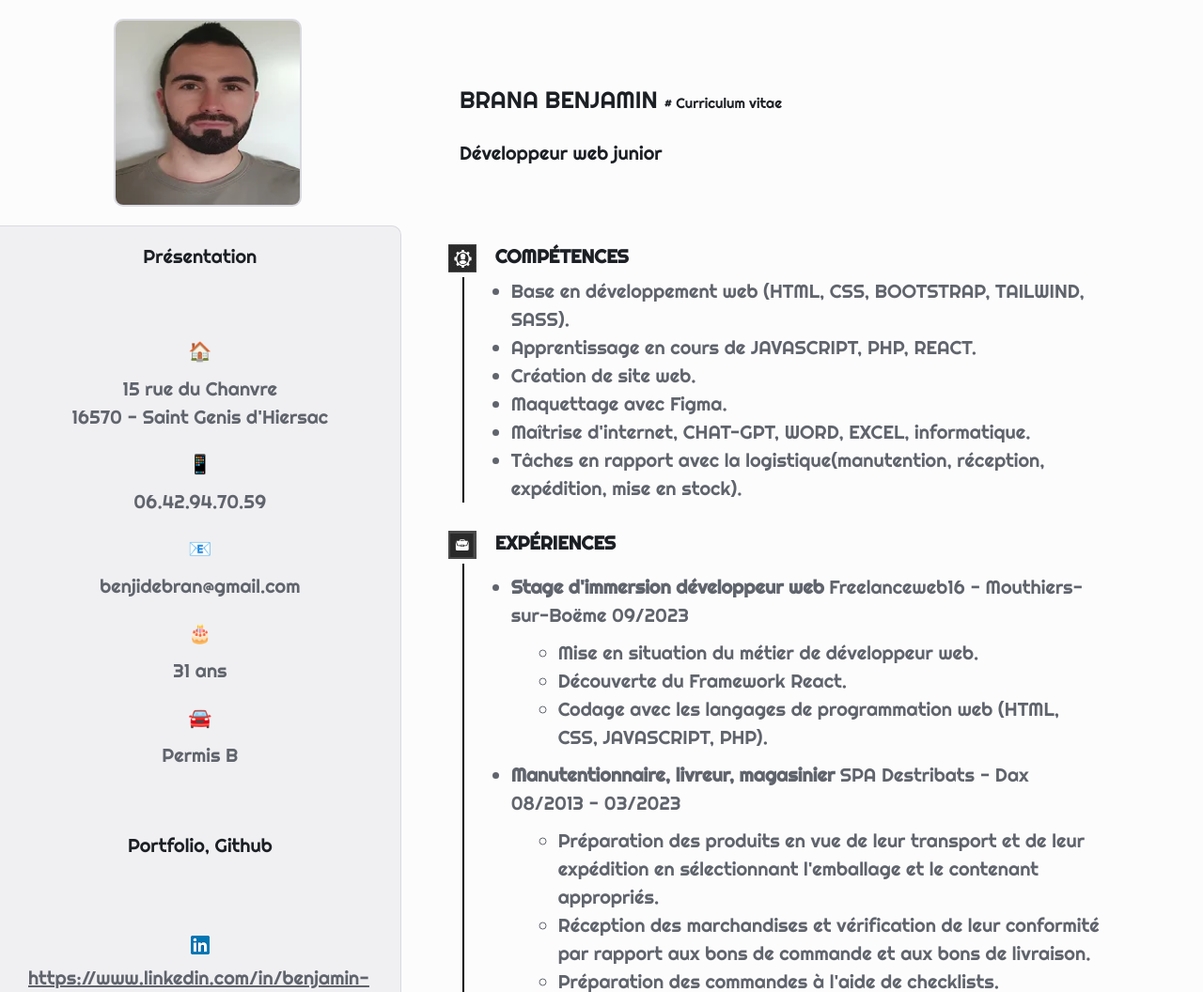
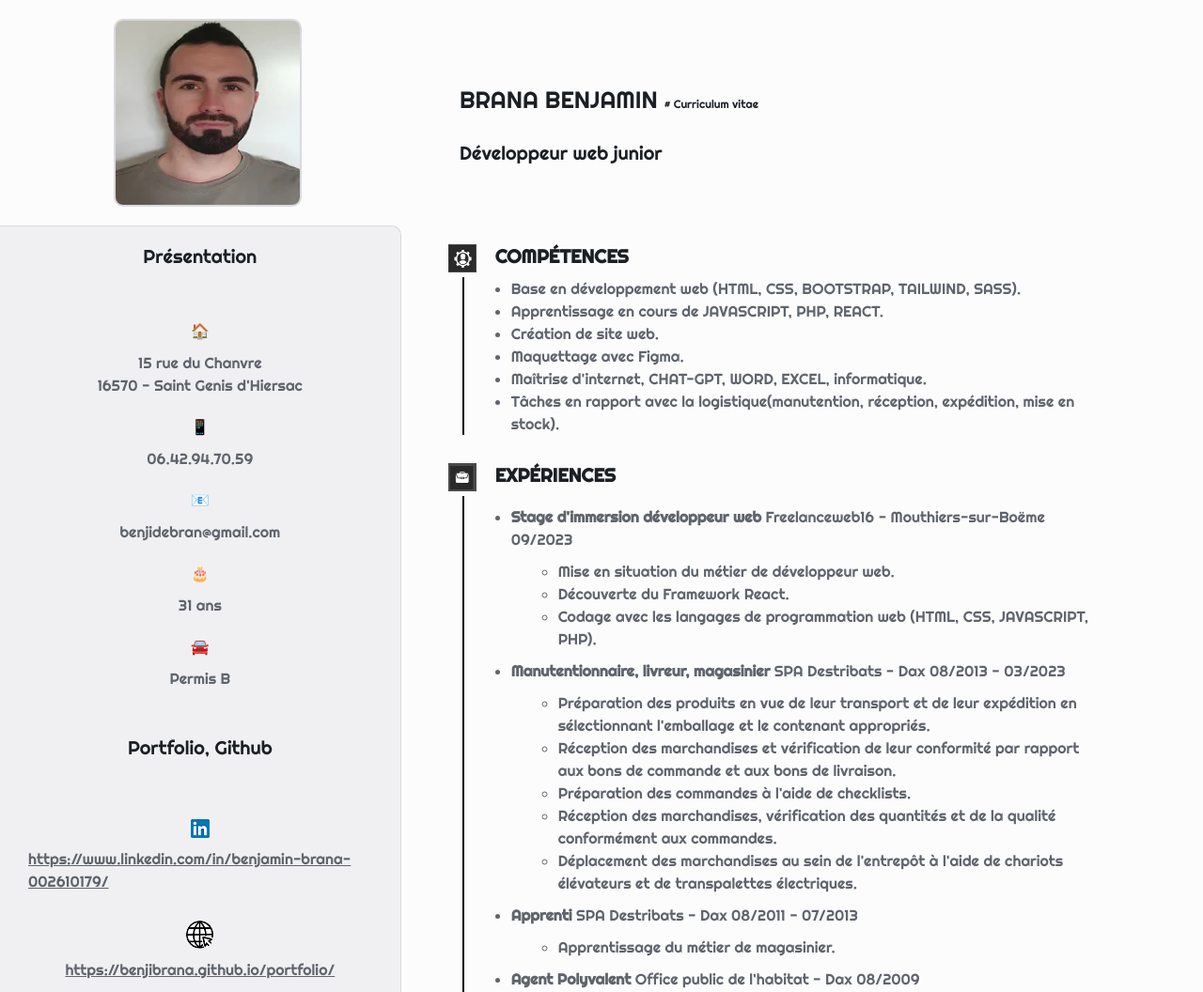
Before and after one commit to BenjiBrana/cv, a PHP site: page / in a window 1280 px wide. Shown: the top 1056 px of the page at 94% size. Run offline with PHP 8.4, Linux system fonts and the light colour scheme.

Commit message:
retour size précédent

```diff
--- a/Design/sass/_Header.scss
+++ b/Design/sass/_Header.scss
@@ -24,7 +24,7 @@ header {
             margin: 3rem 0;
             font-size: 2.5rem;
             small {
-                font-size: 1.5rem;
+                font-size: 1.2rem;
             }
         }
     }
--- a/Design/sass/default.scss
+++ b/Design/sass/default.scss
@@ -56,7 +56,7 @@ body {
     color: $textColor;
     height: 100vh;
     width: 100%;
-    font-size: 2rem;
+    font-size: 1.6rem;
     font-family: "Righteous", cursive;
     h1,
     h2,
```
Also changed, not shown: Design/css/default.css.
